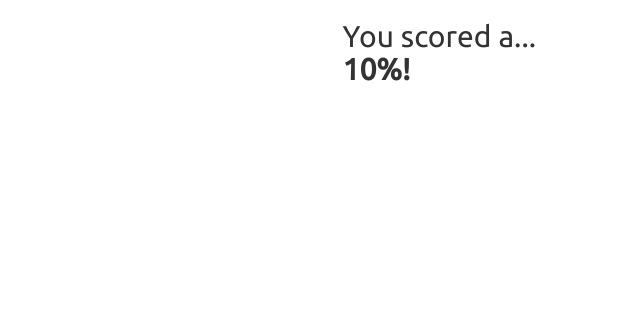
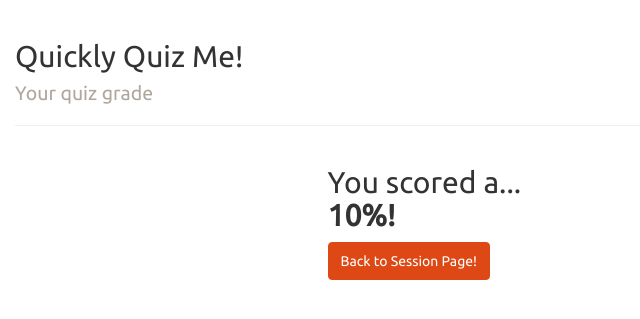
Before and after one commit to gregziegan/quickly-quiz-me, a Django app: template src/django-quizapp/quizapp/templates/quiz/view_score.html in a window 1280 px wide. Shown: the top 319 px of the page, without its empty margins (0-640 px from the left). Run offline with Django 3.2, Linux system fonts and the light colour scheme; the template is opened without the code that fills it: most values are stand-ins (such as "Sample title", 1, 10 or a date in 2020); some libraries are stand-ins or nearby versions.

```diff
--- a/src/django-quizapp/quizapp/models.py
+++ b/src/django-quizapp/quizapp/models.py
@@ -38,7 +38,7 @@ class QuizSession(models.Model):
     is_private = models.BooleanField(default=False)
 
     class Meta:
-        ordering = ['created_at']
+        ordering = ['-created_at']
 
     def __unicode__(self):
         return self.name
--- a/src/django-quizapp/quizapp/templates/quiz/view_score.html
+++ b/src/django-quizapp/quizapp/templates/quiz/view_score.html
@@ -2,8 +2,17 @@
 
 {% block content %}
 
+<div class="page-header">
+  <h2>Quickly Quiz Me!<br><small>Your quiz grade</small></h2>
+</div>
+
 <div class="col-md-6 col-md-offset-3">
-  <h2>You scored a...<br><strong>{{ score.score }}%!</strong></h2>
+  <div class="row">
+    <h2>You scored a...<br><strong>{{ score.score }}%!</strong></h2>
+  </div>
+  <div class="row">
+    <a href="{% url 'quiz_dashboard' %}" class="btn btn-primary"><span class="glyphicon glyphiocn-arrow-left"></span>Back to Session Page!</a>
+  </div>
 </div>
 
 {% endblock %}
--- a/src/django-quizapp/quizapp/urls.py
+++ b/src/django-quizapp/quizapp/urls.py
@@ -20,6 +20,7 @@ quiz_patterns = patterns('quizapp.views',
     url(r'^quiz-session/(\d+)/auto-save/$', 'quiz'),
     url(r'^create-quiz-session/$', 'create_session', name="create_session"),
     url(r'^view-score/(\d+)$', 'view_score', name="view_score"),
+    url(r'^wait-for-score$', 'wait_for_score', name="wait_for_score"),
 )
 
 urlpatterns = patterns(
--- a/src/django-quizapp/quizapp/views.py
+++ b/src/django-quizapp/quizapp/views.py
@@ -109,6 +109,8 @@ def quiz(request, session_id, template_name='quiz/quiz.html'):
         else:
             player_answers = PlayerAnswer.objects.filter(session=quiz_session, player=request.user)
             grade = grade_quiz(player_answers)
+            if grade == None:
+                return redirect(reverse('quizapp.views.wait_for_score'))
             score = Score.objects.create(score=grade, session=quiz_session, player=request.user)
             return redirect(reverse('quizapp.views.view_score', args=(score.id,)))
 
@@ -129,6 +131,9 @@ def view_score(request, score_id, template_name='quiz/view_score.html'):
     score = get_object_or_404(Score, pk=score_id)
     return render(request, template_name, {'score':score})
 
+@login_required
+def wait_for_score(request, template_name='quiz/wait_for_score.html'):
+    return render(request, template_name, {})
 
 #################################  Management Views  #################################
 
```
Also changed, not shown: src/django-quizapp/quizapp/templates/quiz/wait_for_score.html (added, +9 -0 lines).
